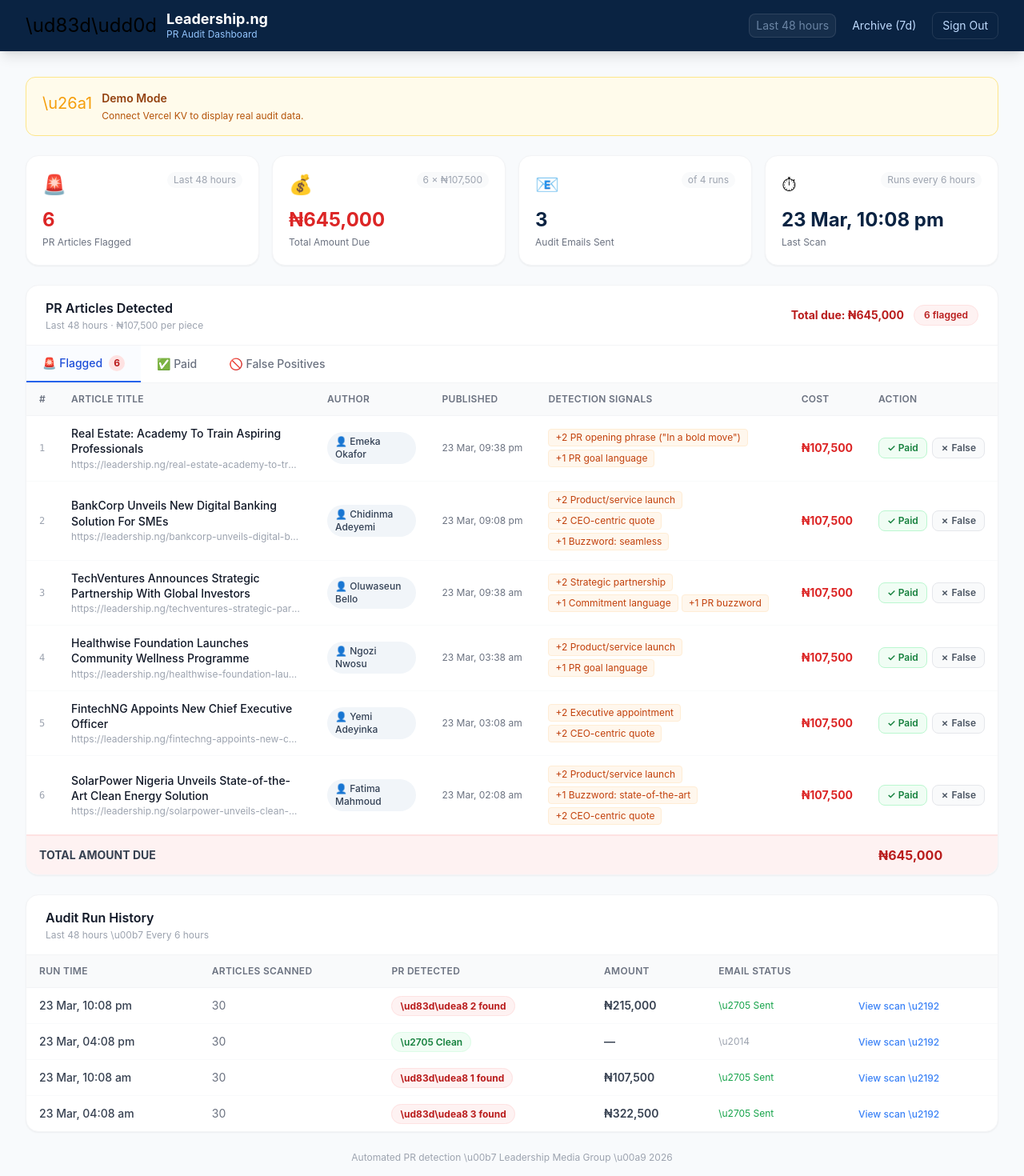
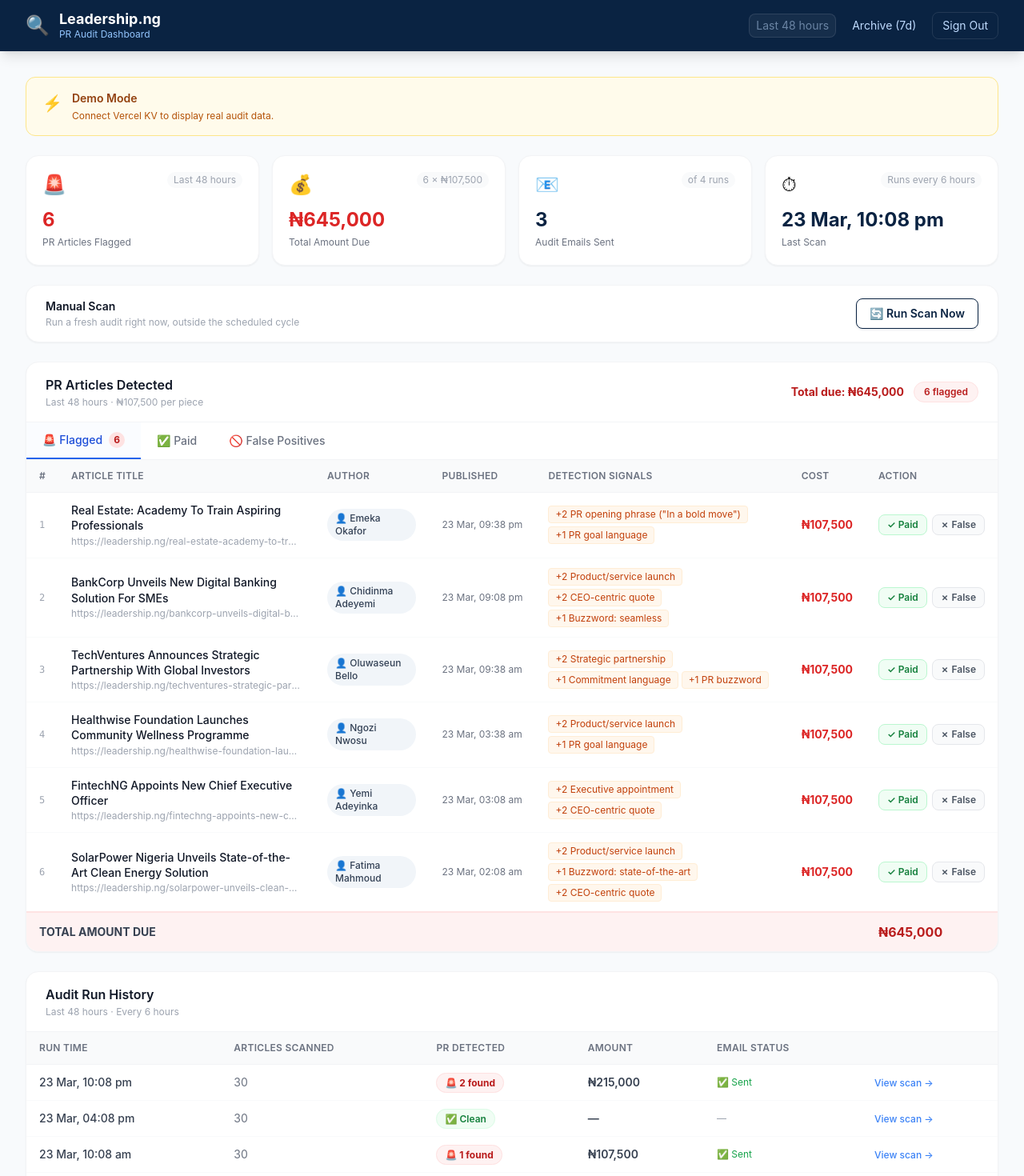
Before and after one commit to iamossai/leadership-pr-dashboard, a Next.js app: page / in a window 1280 px wide. Shown: the top 1470 px of the page at 80% size. Built offline with nearby package versions, Linux system fonts and the light colour scheme.

Commit message:
feat: dashboard — add Run Scan Now button with ScanButton component

```diff
--- a/app/page.js
+++ b/app/page.js
@@ -2,15 +2,16 @@
 import LogoutButton from './LogoutButton'
 import Link from 'next/link'
 import PRArticlesPanel from './components/PRArticlesPanel'
+import ScanButton from './components/ScanButton'
 
 function fmt(ts) {
   return new Date(ts).toLocaleString('en-NG', {
-    timeZone: 'Africa/Lagos', day: '2-digit', month: 'short',
+    timeZone: 'Africa/Lagos',
+    day: '2-digit', month: 'short',
     hour: '2-digit', minute: '2-digit', hour12: true,
   })
 }
-
-function naira(n) { return '\u20a6' + Number(n).toLocaleString() }
+function naira(n) { return '₦' + Number(n).toLocaleString() }
 
 export const revalidate = 0
 
@@ -28,7 +29,6 @@
     seenUrls.add(a.url)
     return true
   })
-
   const flaggedPR = allPR.filter(a => !statuses[a.url] || statuses[a.url] === 'flagged')
   const totalCost = flaggedPR.reduce((s, a) => s + (a.cost || 107500), 0)
   const emailsSent = runs.filter(r => r.email_sent).length
@@ -40,7 +40,7 @@
         <div className="max-w-7xl mx-auto px-4 sm:px-6 lg:px-8">
           <div className="flex items-center justify-between h-16">
             <div className="flex items-center gap-3">
-              <span className="text-2xl">\ud83d\udd0d</span>
+              <span className="text-2xl">🔍</span>
               <div>
                 <h1 className="text-white font-bold text-lg leading-tight">Leadership.ng</h1>
                 <p className="text-blue-300 text-xs">PR Audit Dashboard</p>
@@ -58,7 +58,7 @@
       <main className="max-w-7xl mx-auto px-4 sm:px-6 lg:px-8 py-8 space-y-6">
         {isDemo && (
           <div className="bg-amber-50 border border-amber-200 rounded-xl px-5 py-4 flex items-start gap-3">
-            <span className="text-amber-500 text-xl mt-0.5">\u26a1</span>
+            <span className="text-amber-500 text-xl mt-0.5">⚡</span>
             <div>
               <p className="font-semibold text-amber-800 text-sm">Demo Mode</p>
               <p className="text-amber-700 text-xs mt-1">Connect Vercel KV to display real audit data.</p>
@@ -68,34 +68,10 @@
 
         <div className="grid grid-cols-2 lg:grid-cols-4 gap-4">
           {[
-            {
-              label: 'PR Articles Flagged',
-              value: flaggedPR.length,
-              icon: '\ud83d\udea8',
-              sub: 'Last 48 hours',
-              color: flaggedPR.length > 0 ? '#dc2626' : '#16a34a',
-            },
-            {
-              label: 'Total Amount Due',
-              value: naira(totalCost),
-              icon: '\ud83d\udcb0',
-              sub: flaggedPR.length > 0 ? flaggedPR.length + ' \u00d7 \u20a6107,500' : 'All clear',
-              color: totalCost > 0 ? '#dc2626' : '#16a34a',
-            },
-            {
-              label: 'Audit Emails Sent',
-              value: emailsSent,
-              icon: '\ud83d\udce7',
-              sub: 'of ' + runs.length + ' runs',
-              color: '#0a2342',
-            },
-            {
-              label: 'Last Scan',
-              value: lastRun ? fmt(lastRun) : 'No data',
-              icon: '\u23f1',
-              sub: 'Runs every 6 hours',
-              color: '#0a2342',
-            },
+            { label: 'PR Articles Flagged', value: flaggedPR.length, icon: '🚨', sub: 'Last 48 hours', color: flaggedPR.length > 0 ? '#dc2626' : '#16a34a' },
+            { label: 'Total Amount Due',    value: naira(totalCost), icon: '💰', sub: flaggedPR.length > 0 ? flaggedPR.length + ' × ₦107,500' : 'All clear', color: totalCost > 0 ? '#dc2626' : '#16a34a' },
+            { label: 'Audit Emails Sent',  value: emailsSent,       icon: '📧', sub: 'of ' + runs.length + ' runs', color: '#0a2342' },
+            { label: 'Last Scan',          value: lastRun ? fmt(lastRun) : 'No data', icon: '⏱', sub: 'Runs every 6 hours', color: '#0a2342' },
           ].map(s => (
             <div key={s.label} className="bg-white rounded-2xl shadow-sm border border-gray-100 p-5">
               <div className="flex items-start justify-between mb-3">
@@ -108,12 +84,21 @@
           ))}
         </div>
 
+        {/* Manual scan trigger */}
+        <div className="bg-white rounded-2xl shadow-sm border border-gray-100 px-6 py-4 flex items-center justify-between gap-4 flex-wrap">
+          <div>
+            <p className="font-semibold text-gray-900 text-sm">Manual Scan</p>
+            <p className="text-gray-400 text-xs mt-0.5">Run a fresh audit right now, outside the scheduled cycle</p>
+          </div>
+          <ScanButton />
+        </div>
+
         <PRArticlesPanel articles={allPR} statuses={statuses} />
 
         <div className="bg-white rounded-2xl shadow-sm border border-gray-100 overflow-hidden">
           <div className="px-6 py-4 border-b border-gray-100">
             <h2 className="font-semibold text-gray-900">Audit Run History</h2>
-            <p className="text-gray-400 text-xs mt-0.5">Last 48 hours \u00b7 Every 6 hours</p>
+            <p className="text-gray-400 text-xs mt-0.5">Last 48 hours · Every 6 hours</p>
           </div>
           {runs.length === 0 ? (
             <div className="px-6 py-8 text-center text-gray-400 text-sm">No audit runs recorded yet.</div>
@@ -134,24 +119,25 @@
                         {run.id
                           ? <Link href={`/scan/${run.id}`} className="hover:text-blue-700 hover:underline">{fmt(run.timestamp)}</Link>
                           : fmt(run.timestamp)}
+                        {run.source === 'manual' && <span className="ml-2 text-xs bg-blue-50 text-blue-600 border border-blue-100 px-1.5 py-0.5 rounded font-medium">manual</span>}
                       </td>
                       <td className="px-4 py-3 text-gray-500">{run.articles_scanned || 0}</td>
                       <td className="px-4 py-3">
                         {run.pr_count > 0
-                          ? <span className="bg-red-50 text-red-700 text-xs font-bold px-2.5 py-1 rounded-full border border-red-100">\ud83d\udea8 {run.pr_count} found</span>
-                          : <span className="bg-green-50 text-green-700 text-xs font-semibold px-2.5 py-1 rounded-full border border-green-100">\u2705 Clean</span>}
+                          ? <span className="bg-red-50 text-red-700 text-xs font-bold px-2.5 py-1 rounded-full border border-red-100">🚨 {run.pr_count} found</span>
+                          : <span className="bg-green-50 text-green-700 text-xs font-semibold px-2.5 py-1 rounded-full border border-green-100">✅ Clean</span>}
                       </td>
-                      <td className="px-4 py-3 font-semibold text-gray-700">{run.total_cost > 0 ? naira(run.total_cost) : '\u2014'}</td>
+                      <td className="px-4 py-3 font-semibold text-gray-700">{run.total_cost > 0 ? naira(run.total_cost) : '—'}</td>
                       <td className="px-4 py-3 text-xs">
                         {run.email_sent
-                          ? <span className="text-green-600">\u2705 Sent</span>
+                          ? <span className="text-green-600">✅ Sent</span>
                           : run.pr_count > 0
-                          ? <span className="text-amber-600">\u26a0\ufe0f Not sent</span>
-                          : <span className="text-gray-400">\u2014</span>}
+                            ? <span className="text-amber-600">⚠ Not sent</span>
+                            : <span className="text-gray-400">—</span>}
                       </td>
                       <td className="px-4 py-3">
                         {run.id && (
-                          <Link href={`/scan/${run.id}`} className="text-blue-500 hover:text-blue-700 text-xs font-medium whitespace-nowrap">View scan \u2192</Link>
+                          <Link href={`/scan/${run.id}`} className="text-blue-500 hover:text-blue-700 text-xs font-medium whitespace-nowrap">View scan →</Link>
                         )}
                       </td>
                     </tr>
@@ -162,8 +148,8 @@
           )}
         </div>
 
-        <p className="text-center text-gray-400 text-xs pb-4">Automated PR detection \u00b7 Leadership Media Group \u00a9 2026</p>
+        <p className="text-center text-gray-400 text-xs pb-4">Automated PR detection · Leadership Media Group © 2026</p>
       </main>
     </div>
   )
-}
+  }
```
